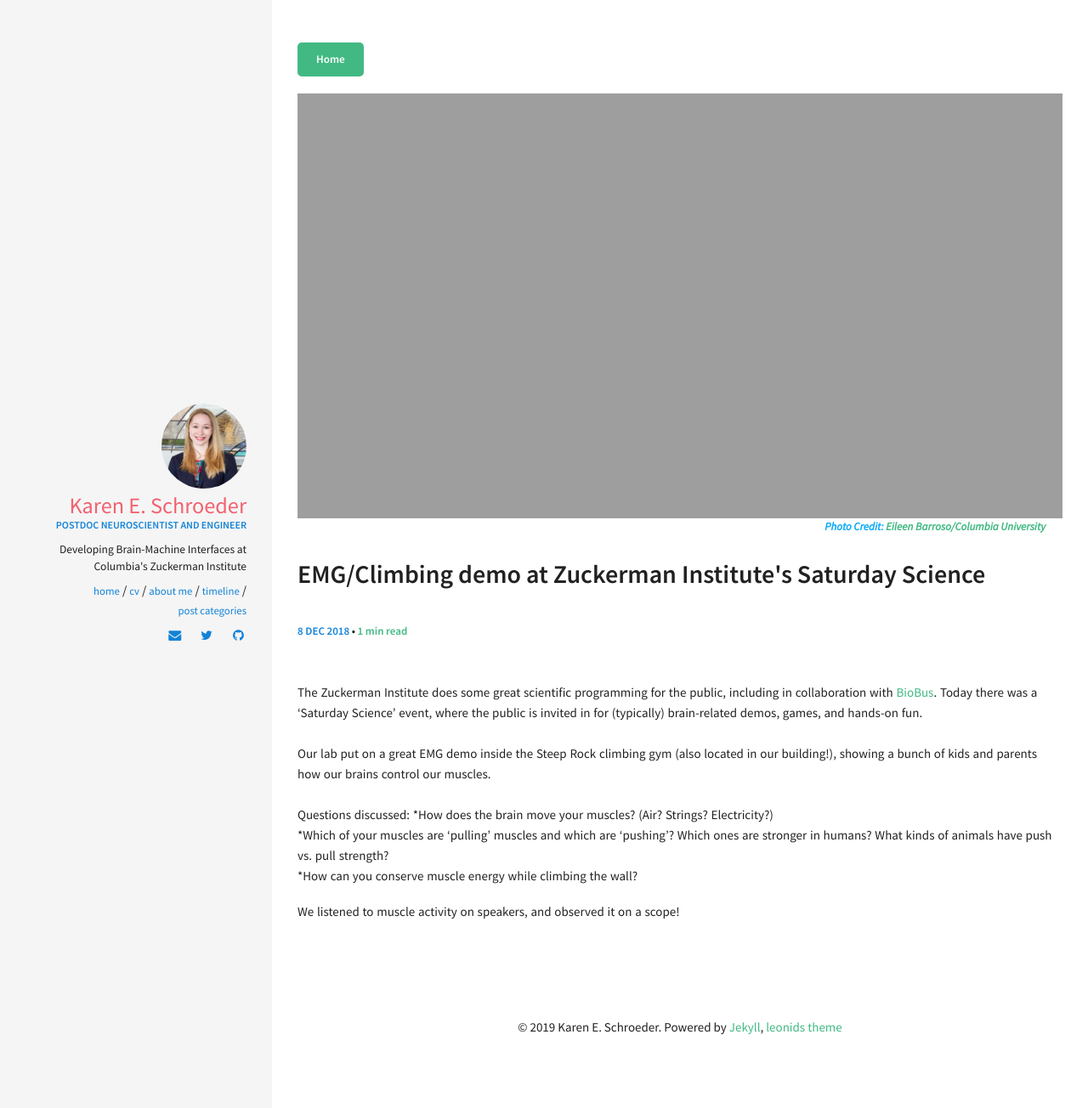
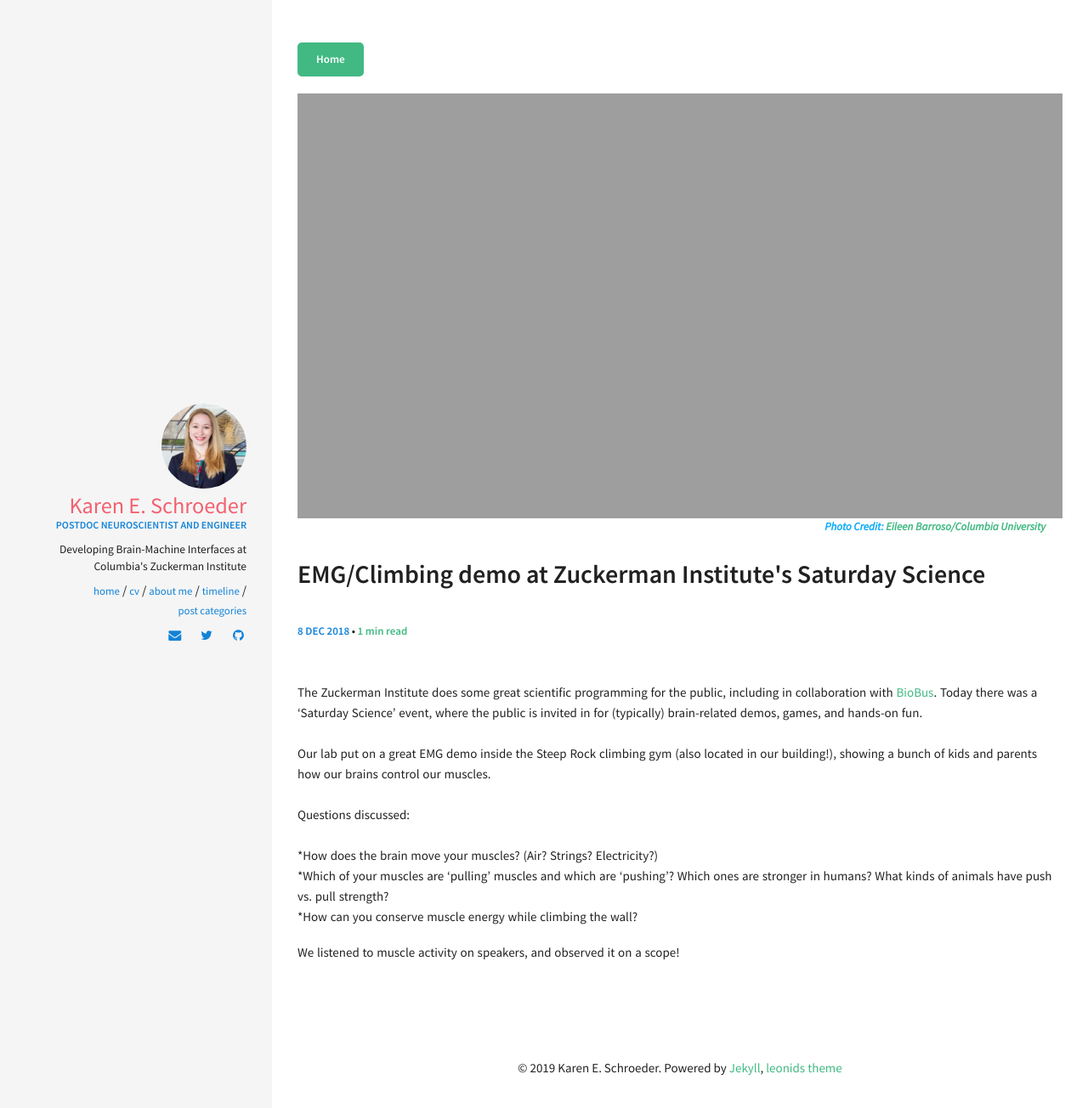
Before and after one commit to karschro/karschro.github.io, a Jekyll site: the page built from _posts/2018-12-08-climbing-demo-outreach.md, in a window 1280 px wide. Shown: the top 1304 px of the page at 85% size. Built offline with Jekyll 4.4.1, drawn with Linux system fonts in a browser that asks for light colours.

Commit message:
Update 2018-12-08-climbing-demo-outreach.md

```diff
--- a/_posts/2018-12-08-climbing-demo-outreach.md
+++ b/_posts/2018-12-08-climbing-demo-outreach.md
@@ -15,7 +15,8 @@ The Zuckerman Institute does some great scientific programming for the public, i
 Our lab put on a great EMG demo inside the Steep Rock climbing gym (also located in our building!), showing a bunch of kids and parents how our brains control our muscles.
 <br>
 <br>
-Questions discussed:
+Questions discussed:<br>
+<br>
 *How does the brain move your muscles? (Air? Strings? Electricity?) <br>
 *Which of your muscles are 'pulling' muscles and which are 'pushing'? Which ones are stronger in humans? What kinds of animals have push vs. pull strength?<br>
 *How can you conserve muscle energy while climbing the wall?<br>
```
